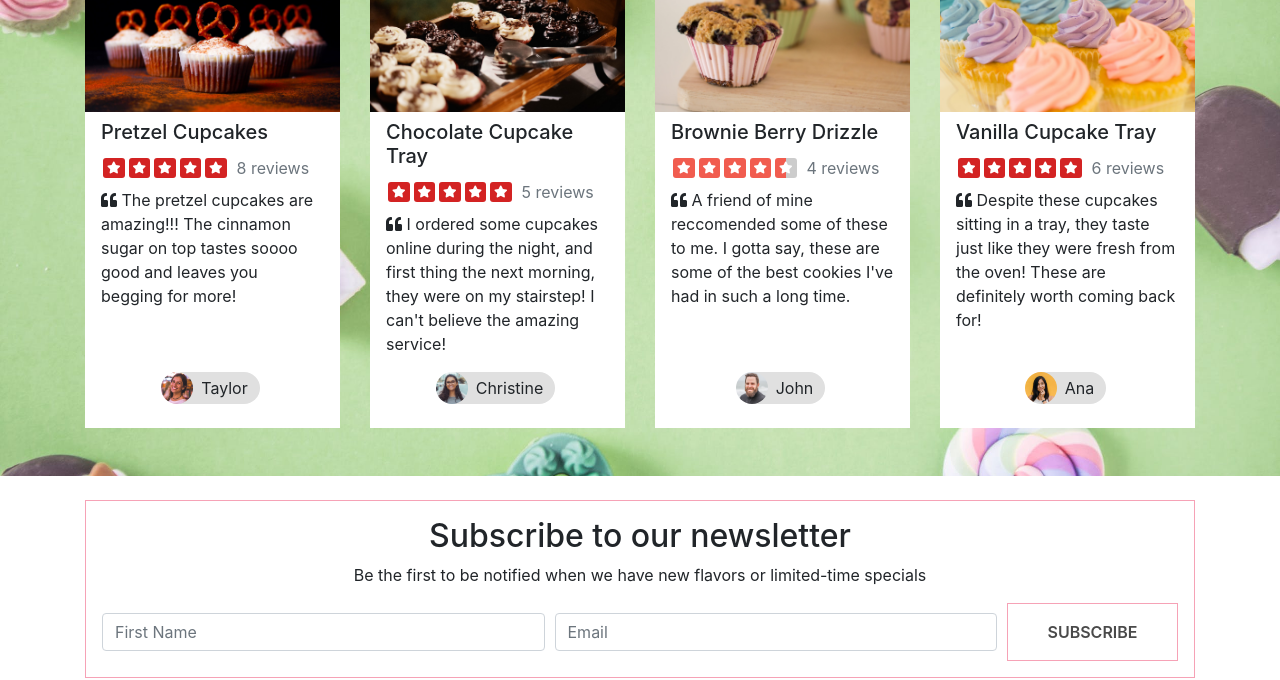
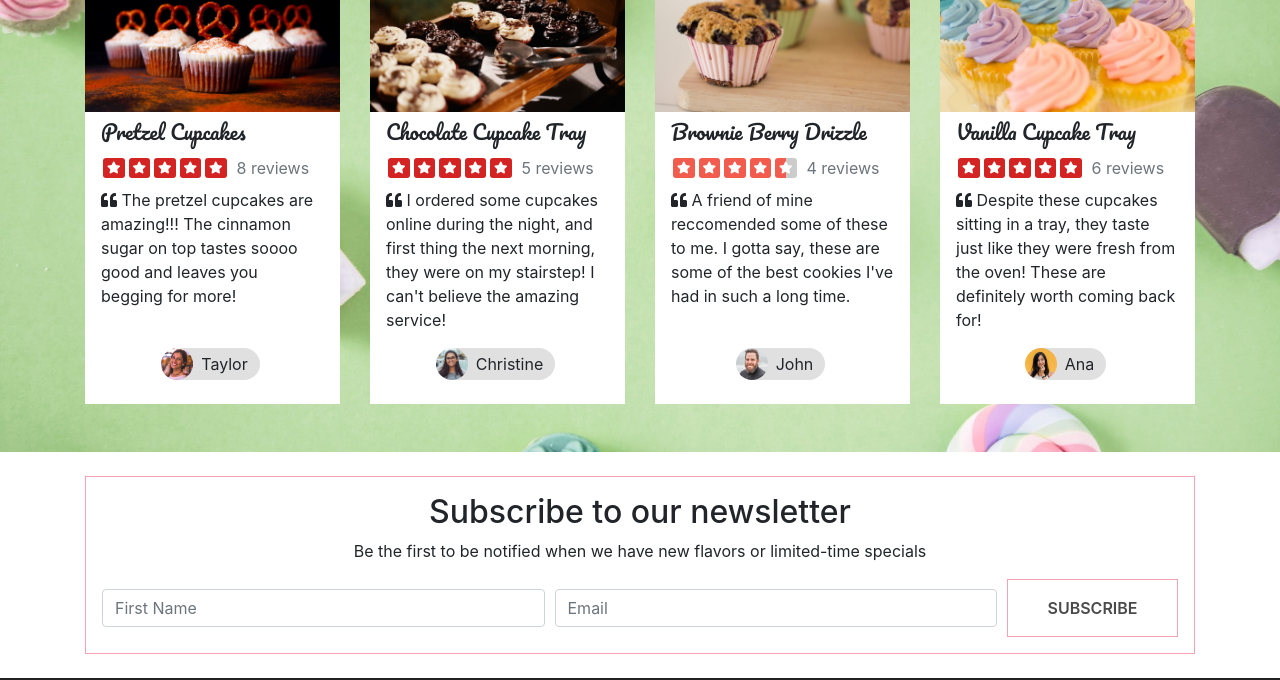
Before and after one commit to iCodeCoolStuff/cupcake-palace-v2, a website: page index.html in a window 1280 px wide. Shown: the part 1440-2120 px from the top of the page. Drawn offline with nearby package versions, Linux system fonts and the light colour scheme.

Commit message:
make card titles cursive

```diff
--- a/index.html
+++ b/index.html
@@ -94,7 +94,7 @@
             <div class="card">
               <div class="card-img-4"></div>
               <div class="px-3 py-2 h-100 d-flex flex-column">
-                <h5 class="card-title">Pretzel Cupcakes</h5>
+                <h5 class="card-title cursive">Pretzel Cupcakes</h5>
                 <div class="d-flex align-items-center pb-2">
                   <p class="rating five-star-rating">
                     <i class="fas fa-star"></i>
@@ -120,7 +120,7 @@
             <div class="card">
               <div class="card-img-5"></div>
               <div class="px-3 py-2 h-100 d-flex flex-column">
-                <h5 class="card-title">Chocolate Cupcake Tray</h5>
+                <h5 class="card-title cursive">Chocolate Cupcake Tray</h5>
                 <div class="d-flex align-items-center pb-2">
                   <p class="rating five-star-rating">
                     <i class="fas fa-star"></i>
@@ -146,7 +146,7 @@
             <div class="card">
               <div class="card-img-6"></div>
               <div class="px-3 py-2 h-100 d-flex flex-column">
-                <h5 class="card-title">Brownie Berry Drizzle</h5>
+                <h5 class="card-title cursive">Brownie Berry Drizzle</h5>
                 <div class="d-flex align-items-center pb-2">
                   <p class="rating four-star-rating">
                     <i class="fas fa-star"></i>
@@ -172,7 +172,7 @@
             <div class="card">
               <div class="card-img-7"></div>
               <div class="px-3 py-2 h-100 d-flex flex-column">
-                <h5 class="card-title">Vanilla Cupcake Tray</h5>
+                <h5 class="card-title cursive">Vanilla Cupcake Tray</h5>
                 <div class="d-flex align-items-center pb-2">
                   <p class="rating five-star-rating">
                     <i class="fas fa-star"></i>
```
